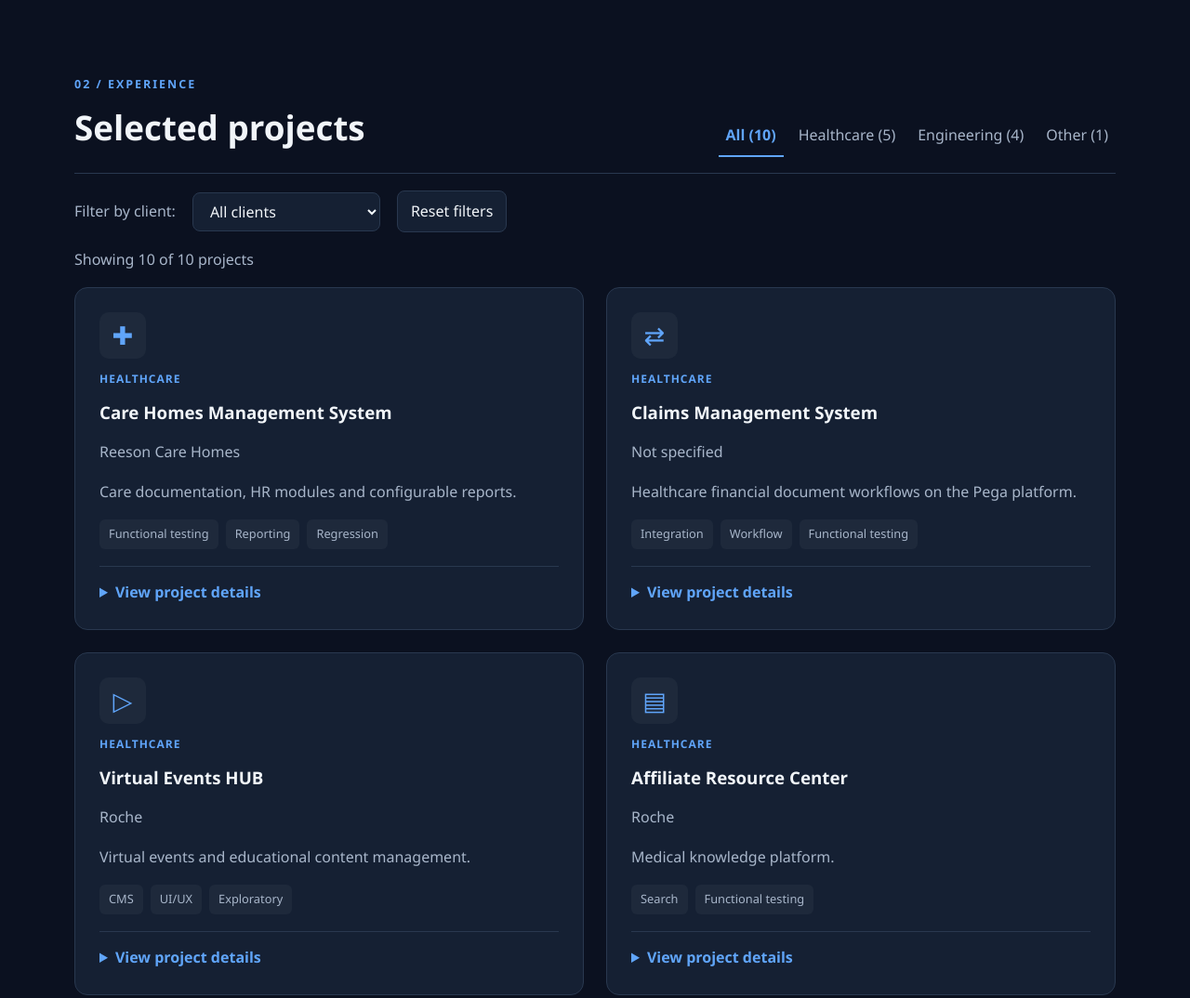
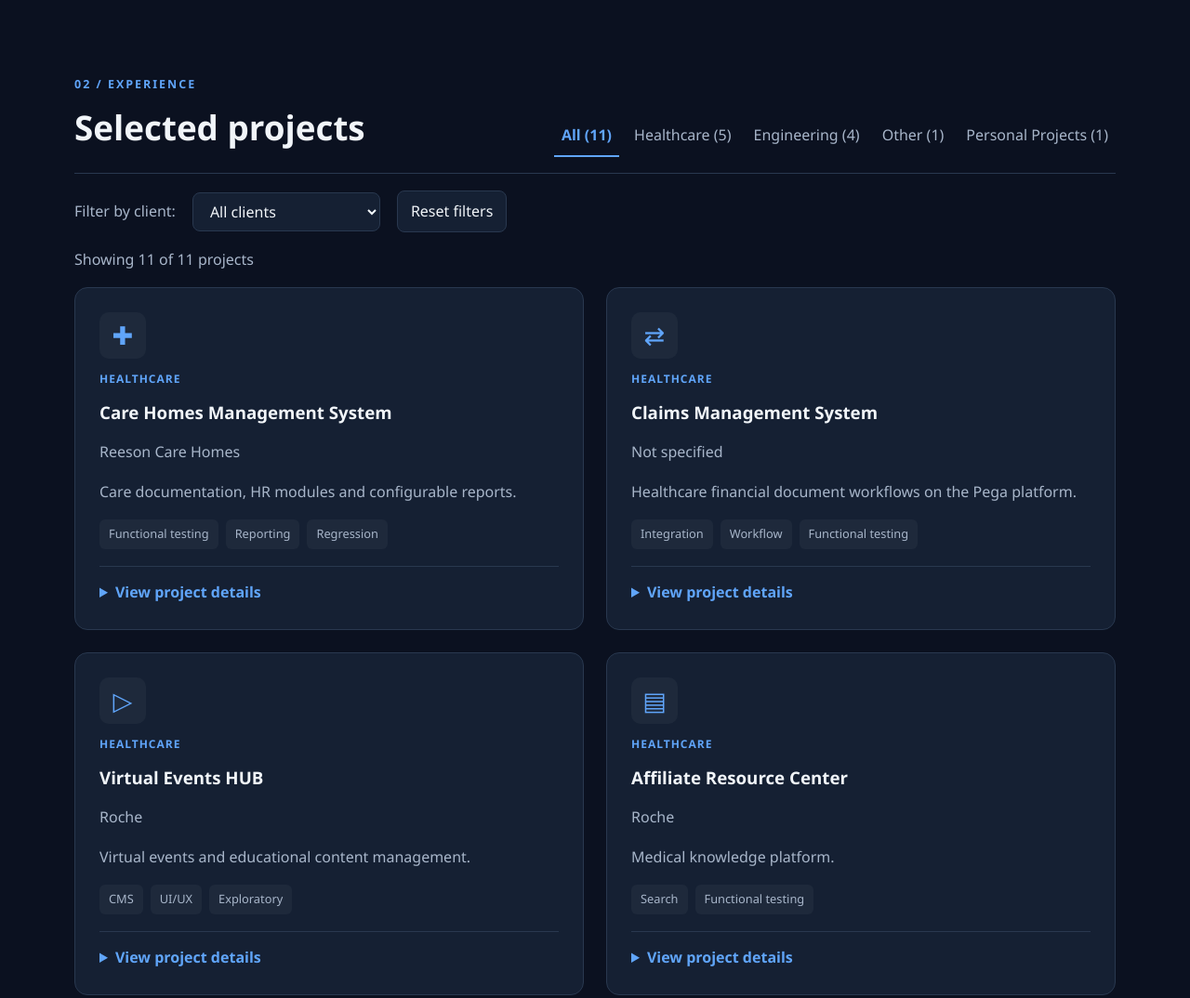
Before and after one commit to przemyslaw-szczotka/przemyslaw-szczotka.github.io, a plain HTML site: page index.html in a window 1280 px wide. Shown: the part 1100-2174 px from the top of the page at 93% size. Drawn offline with Linux system fonts and the light colour scheme.

Commit message:
QA-8: Add personal projects category
Add Personal Projects category and portfolio case study.
Update project counters and client filtering.
Enable deep linking via #personal.
Add asset versioning to reduce browser cache issues.

```diff
--- a/index.html
+++ b/index.html
@@ -1,8 +1,8 @@
-<!doctype html><html lang="en"><head><meta charset="utf-8"><meta name="viewport" content="width=device-width,initial-scale=1"><meta name="description" content="Manual QA portfolio – web and desktop testing"><title>Przemysław Szczotka | QA Portfolio</title><link rel="stylesheet" href="style.css"><script src="script.js" defer></script></head><body>
+<!doctype html><html lang="en"><head><meta charset="utf-8"><meta name="viewport" content="width=device-width,initial-scale=1"><meta name="description" content="Manual QA portfolio – web and desktop testing"><title>Przemysław Szczotka | QA Portfolio</title><link rel="stylesheet" href="style.css?v=03"><script src="script.js?v=03" defer></script></head><body>
 <header><nav class="container"><a class="logo" href="#home">PS | QA Portfolio</a><div class="nav-links"><a href="#about">About</a><a href="#projects">Projects</a><a href="#skills">Skills</a><a href="#contact">Contact</a></div><button id="theme-toggle" type="button">☀ Light</button></nav></header>
 <main class="container"><section id="home" class="hero"><p class="eyebrow">SOFTWARE TESTER / MANUAL QA</p><h1>Przemysław Szczotka</h1><h2>Software Testing Portfolio</h2><p>Manual testing of web and desktop applications.<br>Professional experience in healthcare, pharmaceutical and engineering projects.</p><div class="actions"><a class="button primary" href="#projects">Explore my projects</a><a class="button" href="#contact">Get in touch</a></div></section>
 <div class="stats"><div><strong>3+ years</strong><span>QA experience</span></div><div><strong>Web &amp; Desktop</strong><span>Applications</span></div><div><strong>Healthcare &amp; Pharma</strong><span>Domain experience</span></div></div>
 <section id="about"><p class="eyebrow">01 / ABOUT ME</p><h2>Professional profile</h2><p>Software Tester with professional experience in manual, functional, regression, exploratory and integration testing of web and desktop applications.</p><p>Experienced in requirements analysis, test case preparation, defect reporting and collaboration with development teams in Agile and Scrum environments.</p></section>
-<section id="projects"><p class="eyebrow">02 / EXPERIENCE</p><div class="section-heading"><h2>Selected projects</h2><div class="filters" role="group" aria-label="Project category"><button data-category="all" aria-pressed="false">All (10)</button><button data-category="healthcare" aria-pressed="false">Healthcare (5)</button><button data-category="engineering" aria-pressed="false">Engineering (4)</button><button data-category="other" aria-pressed="false">Other (1)</button></div></div><div class="filterbar"><label for="client">Filter by client:</label><select id="client"><option value="">All clients</option></select><button id="reset">Reset filters</button></div><p id="count" role="status"></p><div id="project-grid" class="grid"></div><noscript>Enable JavaScript to browse the project catalogue.</noscript></section>
+<section id="projects"><p class="eyebrow">02 / EXPERIENCE</p><div class="section-heading"><h2>Selected projects</h2><div class="filters" role="group" aria-label="Project category"><button data-category="all" aria-pressed="false">All (11)</button><button data-category="healthcare" aria-pressed="false">Healthcare (5)</button><button data-category="engineering" aria-pressed="false">Engineering (4)</button><button data-category="other" aria-pressed="false">Other (1)</button><button data-category="personal" aria-pressed="false">Personal Projects (1)</button></div></div><div class="filterbar"><label for="client">Filter by client:</label><select id="client"><option value="">All clients</option></select><button id="reset">Reset filters</button></div><p id="count" role="status"></p><div id="project-grid" class="grid"></div><noscript>Enable JavaScript to browse the project catalogue.</noscript></section>
 <section id="skills"><p class="eyebrow">03 / COMPETENCIES</p><h2>Skills &amp; Tools</h2><div class="grid"><article><h3>Software Testing</h3><p>Manual · Functional · Regression · Exploratory · Integration · UI/UX · Localization</p></article><article><h3>Tools &amp; Technologies</h3><p>Jira · Confluence · TFS · HP ALM · Git · Jenkins · FitNesse · Figma · SQL (basic)</p></article><article><h3>Methodologies</h3><p>Agile · Scrum · Requirements analysis · Test cases · Defect reporting · Test documentation</p></article><article><h3>Languages</h3><p>Polish – native · English – B2 · German – B1</p></article></div></section>
 <section id="contact" class="contact"><p class="eyebrow">04 / CONTACT</p><h2>Let's connect</h2><p>Open to new professional opportunities in Software Testing and Quality Assurance.</p><p>Bielsko-Biała, Poland</p><a class="button primary" href="https://github.com/przemyslaw-szczotka" target="_blank" rel="noopener noreferrer">GitHub Profile</a></section></main><footer class="container">© 2026 Przemysław Szczotka | Software Testing Portfolio <a href="#home">Back to top ↑</a></footer></body></html>
--- a/script.js
+++ b/script.js
@@ -14,12 +14,13 @@ const projects=[
 ['PROJECT complete marking','engineering','Phoenix Contact','EPLAN','⚙','Engineering marking application.',['Desktop testing'],[]],
 ['PROJECT complete planning','engineering','Phoenix Contact','EPLAN','⚙','Engineering planning application.',['Desktop testing'],[]],
 ['clipx ENGINEER','engineering','Phoenix Contact','EPLAN','⚙','Engineering application.',['Desktop testing'],[]],
-['DaCapo','other','Not specified','Headchannel','♫','Music education application.',['Software testing'],[]]
+['DaCapo','other','Not specified','Headchannel','♫','Music education application.',['Software testing'],[]],
+['QA Portfolio Web Application','personal','Personal project','Independent project (AI-assisted development)','⌘','Design, implementation and testing of a responsive web application presenting professional software testing experience.',['Jira','GitHub','HTML','CSS','JavaScript','Manual QA','CI/CD'],['Status: In progress (2026).','Requirements definition and project tracking in Jira.','AI-assisted implementation and deployment using GitHub Pages and GitHub Actions.','Manual verification of theme switching, mobile layout and project filtering is ongoing.','Planned: test cases, defect reports and test execution documentation.']]
 ];
 const buttons=[...document.querySelectorAll('[data-category]')], client=document.querySelector('#client'), grid=document.querySelector('#project-grid'), count=document.querySelector('#count');
-const categories=['all','healthcare','engineering','other'];let category='all';
+const categories=['all','healthcare','engineering','other','personal'];let category='all';
 function element(tag,text,cls){const node=document.createElement(tag);if(text!==undefined)node.textContent=text;if(cls)node.className=cls;return node;}
-function render(){const subset=projects.filter(p=>category==='all'||p[1]===category);const previous=client.value;const names=[...new Set(subset.map(p=>p[2]))].sort();client.replaceChildren(new Option('All clients',''),...names.map(n=>new Option(n,n)));client.value=names.includes(previous)?previous:'';buttons.forEach(b=>b.setAttribute('aria-pressed',String(b.dataset.category===category)));const results=subset.filter(p=>!client.value||p[2]===client.value);grid.replaceChildren();for(const [name,cat,customer,company,icon,description,tags,details] of results){const card=element('article');const symbol=element('div',icon,'project-icon');symbol.setAttribute('aria-hidden','true');card.append(symbol,element('p',cat.toUpperCase(),'project-category'),element('h3',name),element('p',customer),element('p',description));const chips=element('div',undefined,'tags');tags.forEach(t=>chips.append(element('span',t)));card.append(chips);const more=element('details');more.append(element('summary','View project details'),element('p','Project company: '+company));if(details.length){const list=element('ul');details.forEach(d=>list.append(element('li',d)));more.append(list);}card.append(more);grid.append(card);}count.textContent=`Showing ${results.length} of ${projects.length} projects`;}
+function render(){const subset=projects.filter(p=>category==='all'||p[1]===category);const previous=client.value;const names=[...new Set(subset.map(p=>p[2]))].sort();client.replaceChildren(new Option('All clients',''),...names.map(n=>new Option(n,n)));client.value=names.includes(previous)?previous:'';buttons.forEach(b=>b.setAttribute('aria-pressed',String(b.dataset.category===category)));const results=subset.filter(p=>!client.value||p[2]===client.value);grid.replaceChildren();for(const [name,cat,customer,company,icon,description,tags,details] of results){const card=element('article');const symbol=element('div',icon,'project-icon');symbol.setAttribute('aria-hidden','true');card.append(symbol,element('p',cat==='personal'?'PERSONAL PROJECT':cat.toUpperCase(),'project-category'),element('h3',name),element('p',cat==='personal'?'AI-assisted development · 2026 · In progress':customer),element('p',description));const chips=element('div',undefined,'tags');tags.forEach(t=>chips.append(element('span',t)));card.append(chips);const more=element('details');more.append(element('summary','View project details'),element('p','Project company: '+company));if(details.length){const list=element('ul');details.forEach(d=>list.append(element('li',d)));more.append(list);}card.append(more);grid.append(card);}count.textContent=`Showing ${results.length} of ${projects.length} projects`;}
 function fromHash(scroll){const hash=location.hash.slice(1);const next=hash==='projects'?'all':categories.includes(hash)?hash:null;if(next!==null){category=next;client.value='';render();if(scroll)document.querySelector('#projects').scrollIntoView();}}
 buttons.forEach(b=>b.addEventListener('click',()=>{const target=b.dataset.category==='all'?'projects':b.dataset.category;if(location.hash==='#'+target){category=b.dataset.category;client.value='';render();}else location.hash=target;}));
 client.addEventListener('change',render);document.querySelector('#reset').addEventListener('click',()=>{client.value='';if(location.hash==='#projects'){category='all';render();}else location.hash='projects';});window.addEventListener('hashchange',()=>fromHash(true));render();fromHash(true);
```
